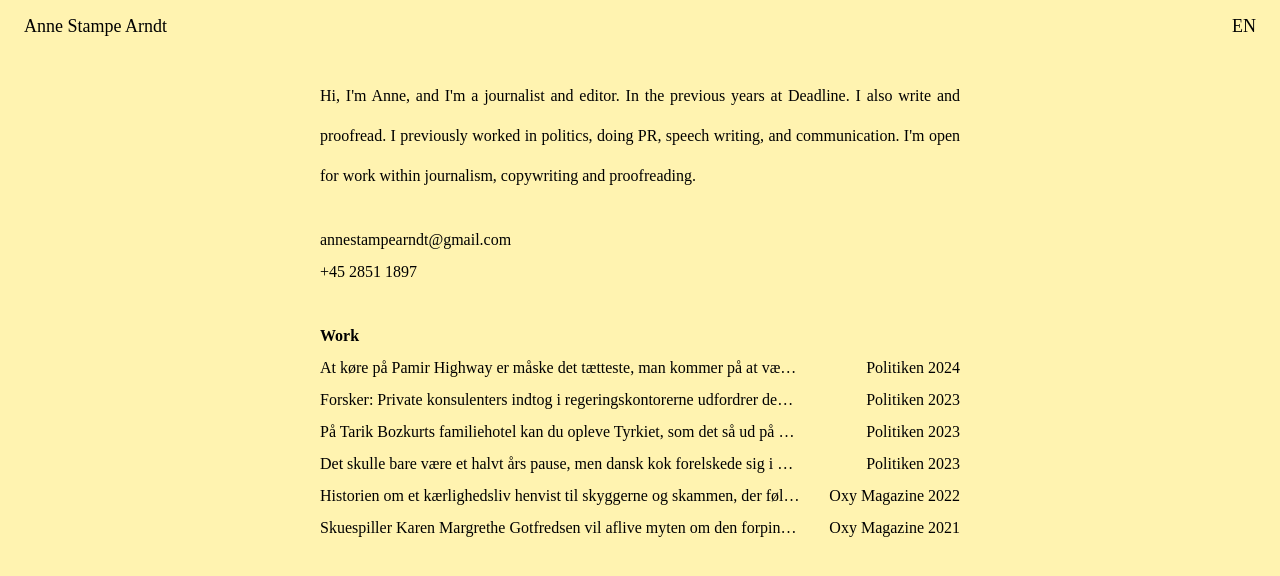
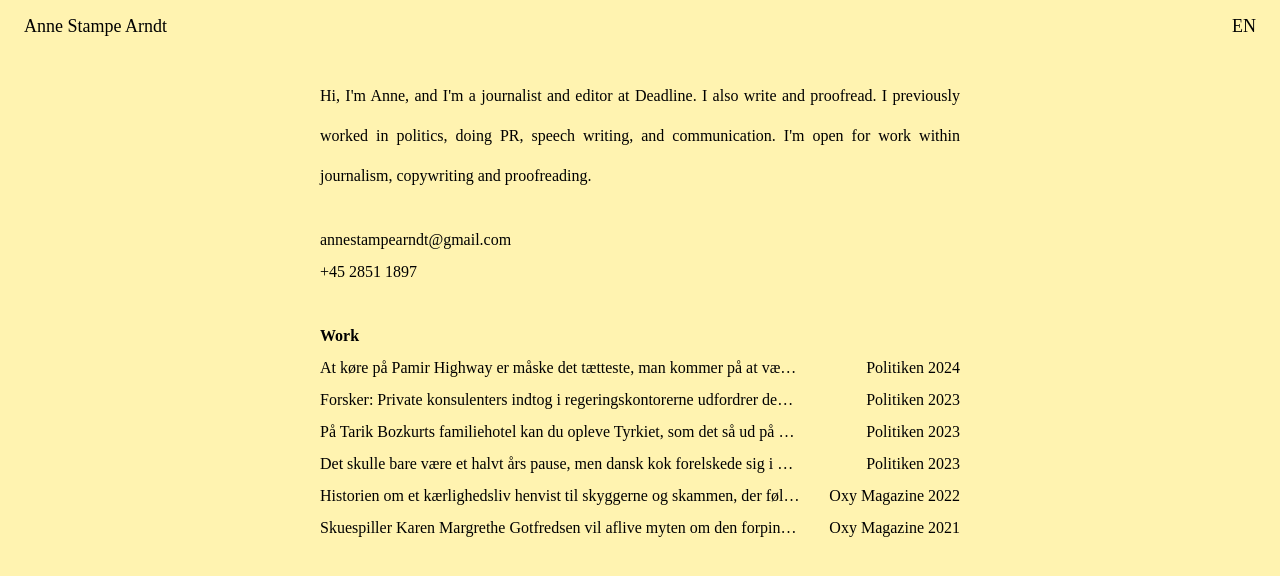
Before and after one commit to thomasflensted/anne-website, a React (Vite) app: page / in a window 1280 px wide. Both pictures are taken after a click on the item "DA". Shown: the top 576 px of the page. Built offline with nearby package versions, Linux system fonts and the light colour scheme; a web font is replaced by a local one.

Commit message:
småting

```diff
--- a/src/components/TextBlockDanish.tsx
+++ b/src/components/TextBlockDanish.tsx
@@ -1,7 +1,7 @@
 const TextBlockDanish = () => {
     return (
         <p className="leading-10 text-justify">
-            Hej, jeg hedder Anne, og jeg er journalist og redaktør. De seneste år tilknyttet <a className="font-bold" target="_blank" href="https://www.dr.dk/drtv/serie/deadline_7111">Deadline på DR</a>. Derudover skriver jeg tekster, læser korrektur og holder foredrag om min køretur fra Danmark til Mongoliet og tilbage igen, som jeg brugte det meste af 2023 på. Jeg har tidligere arbejdet med presse, kommunikation og taleskrivning på Christiansborg.
+            Hej, jeg hedder Anne, og jeg er journalist og redaktør på <a className="font-bold" target="_blank" href="https://www.dr.dk/drtv/serie/deadline_7111">Deadline på DR</a>. Derudover skriver jeg tekster, læser korrektur og holder foredrag om min køretur fra Danmark til Mongoliet og tilbage igen, som jeg brugte det meste af 2023 på. Jeg har tidligere arbejdet med presse, kommunikation og taleskrivning på Christiansborg.
         </p>
     )
 }
--- a/src/components/TextBlockEnglish.tsx
+++ b/src/components/TextBlockEnglish.tsx
@@ -1,7 +1,7 @@
 const TextBlockEnglish = () => {
     return (
         <p className="leading-10 text-justify">
-            Hi, I'm Anne, and I'm a journalist and editor. In the previous years at <a href="https://www.dr.dk/drtv/serie/deadline_7111" target="_blank">Deadline</a>. I also write and proofread. I previously worked in politics, doing PR, speech writing, and communication. I'm open for work within journalism, copywriting and proofreading.
+            Hi, I'm Anne, and I'm a journalist and editor at <a href="https://www.dr.dk/drtv/serie/deadline_7111" target="_blank">Deadline</a>. I also write and proofread. I previously worked in politics, doing PR, speech writing, and communication. I'm open for work within journalism, copywriting and proofreading.
         </p >
     )
 }
```
